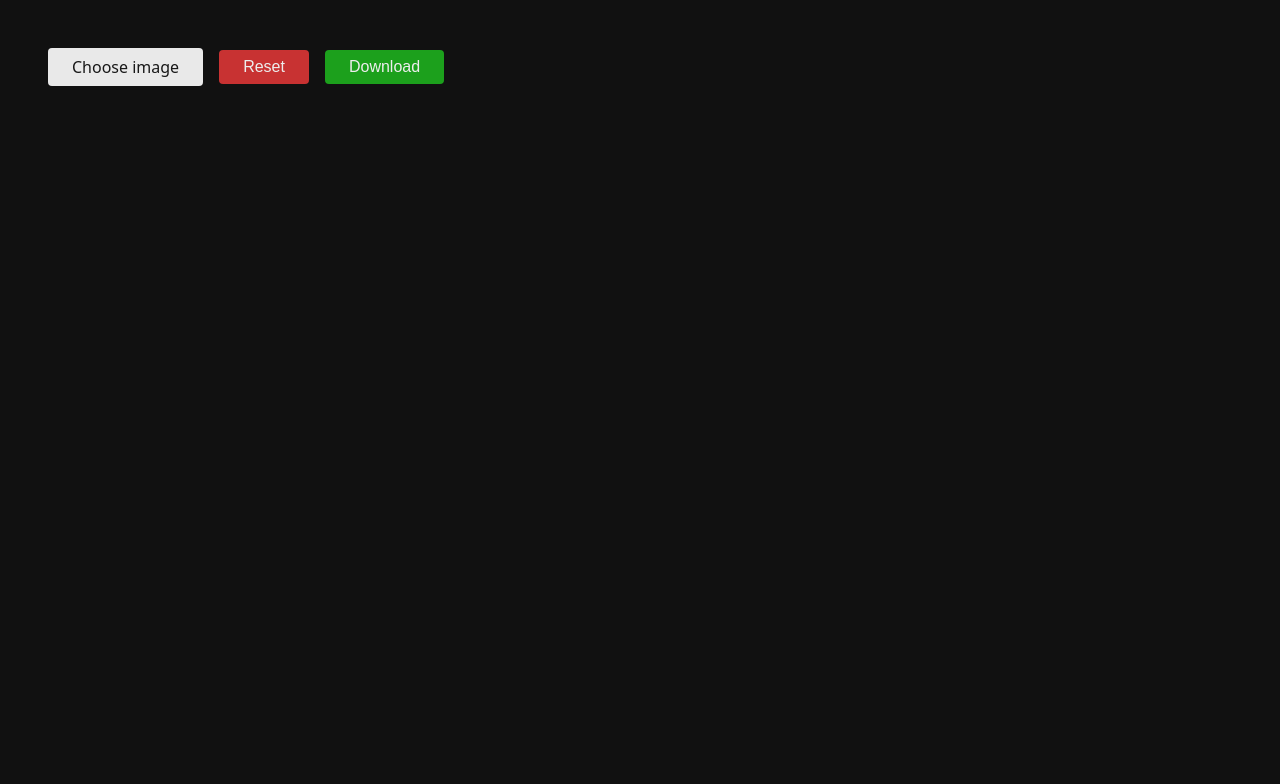
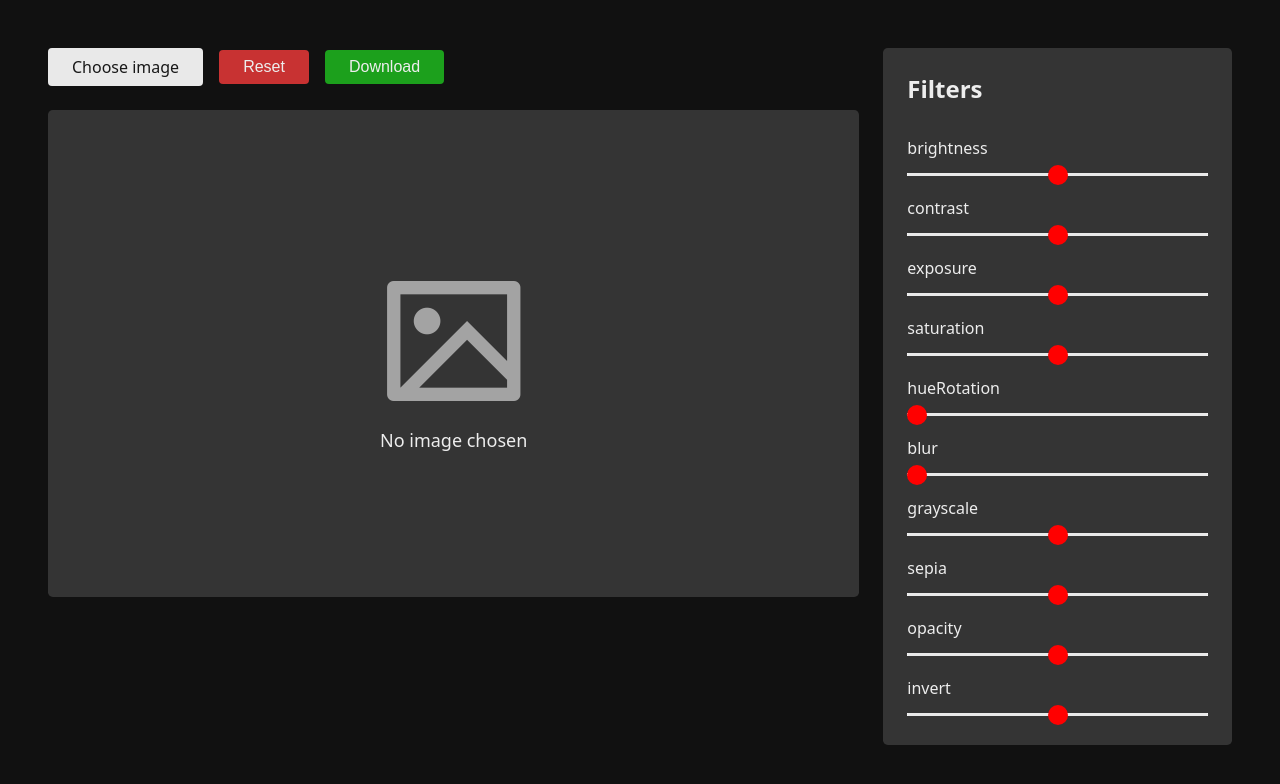
Before and after one commit to Rishi13MM/instafilter, a plain HTML site: page index.html in a window 1280 px wide. Drawn offline with nearby package versions, Linux system fonts and the light colour scheme.

Commit message:
Add filters UI for brightness, blur, contrast, etc

```diff
--- a/index.html
+++ b/index.html
@@ -1,12 +1,15 @@
 <!DOCTYPE html>
 <html lang="en">
+
 <head>
     <meta charset="UTF-8">
     <meta name="viewport" content="width=device-width, initial-scale=1.0">
+    <link href="https://cdn.jsdelivr.net/npm/remixicon@4.9.0/fonts/remixicon.css" rel="stylesheet" />
     <link rel="stylesheet" href="./theme.css">
     <link rel="stylesheet" href="./style.css">
     <title>InstaFilter</title>
 </head>
+
 <body>
 
     <main>
@@ -17,15 +20,30 @@
                         Choose image
                         <input type="file" id="image-input" accept="image/*" hidden>
                     </label>
-                    <button class="btn" id="reset-btn">Reset</button><button class="btn" id="download-btn">Download</button>
+                    <button class="btn" id="reset-btn">Reset</button><button class="btn"
+                        id="download-btn">Download</button>
                 </div>
-                <div class="bottom"></div>
+                <div class="bottom">
+                    <div class="placeholder">
+                        <i class="ri-image-line"></i>
+                        <p>No image chosen</p>
+                    </div>
+                </div>
             </div>
-            <div class="right"></div>
+            <div class="right">
+                <h2>Filters</h2>
+                <div class="filters">
+                    <div class="filter">
+                        <!-- <p>Brightness</p>
+                        <input type="range" min="0" max="200" value="100" name="brightness"> -->
+                    </div>
+                </div>
+            </div>
         </section>
     </main>
 
     <!-- Script -->
-     <script src="./script.js"></script>
+    <script src="./script.js"></script>
 </body>
+
 </html>
--- a/script.js
+++ b/script.js
@@ -0,0 +1,85 @@
+"use strict"
+
+const filterContainerEl = document.querySelector(".filters");
+
+const filters = {
+    brightness: {
+        value: 100,
+        min: 0,
+        max: 200,
+        unit: "%"
+    },
+    contrast: {
+        value: 100,
+        min: 0,
+        max: 200,
+        unit: "%"
+    },
+    exposure: {
+        value: 100,
+        min: 0,
+        max: 200,
+        unit: "%"
+    },
+    saturation: {
+        value: 100,
+        min: 0,
+        max: 200,
+        unit: "%"
+    },
+    hueRotation: {
+        value: 0,
+        min: 0,
+        max: 360,
+        unit: "deg"
+    },
+    blur: {
+        value: 0,
+        min: 0,
+        max: 20,
+        unit: "px"
+    },
+    grayscale: {
+        value: 100,
+        min: 0,
+        max: 200,
+        unit: "%"
+    },
+    sepia: {
+        value: 100,
+        min: 0,
+        max: 200,
+        unit: "%"
+    },
+    opacity: {
+        value: 100,
+        min: 0,
+        max: 200,
+        unit: "%"
+    },
+    invert: {
+        value: 100,
+        min: 0,
+        max: 200,
+        unit: "%"
+    },
+}
+
+
+function createFilterElement(name, value, min, max) {
+    const divEl = document.createElement("div");
+    divEl.classList.add("filter");
+    divEl.innerHTML =
+        `<p>${name}</p>
+    <input type="range" min="${min}" max="${max}" value="${value}" name="${name}">`
+
+    return divEl;
+}
+
+
+
+Object.keys(filters).forEach(key => {
+    const filterEl = createFilterElement(key, filters[key].value, filters[key].min, filters[key].max);
+
+    filterContainerEl.append(filterEl);
+});
--- a/style.css
+++ b/style.css
@@ -15,22 +15,37 @@ html,
 body,
 main,
 section{
-    height: 100%;
+    min-height: 100%;
 }
 
 body{
     font-size: 1.6rem;
 }
 
-main{
-}
 
 main section{
     padding: var(--padding-2xl);
+
+    display: flex;
+    gap: var(--gutter-lg);
+}
+
+section .left{
+    display: flex;
+    flex-direction: column;
+    gap: var(--gutter-lg);
+
+    width: 70%;
+}
+
+section .right{
+    width: 30%;
+    background-color: var(--bg-secondary-color);
+    border-radius: var(--border-radius-lg);
+    padding: var(--padding-lg);
 }
 
 section .top{
-    /* background-color: aqua; */
     display: flex;
     align-items: center;
     gap: var(--gutter-md);
@@ -61,3 +76,72 @@ label.btn{
     align-items: center;
     cursor: pointer;
 }
+
+section .bottom{
+    background-color: var(--bg-secondary-color);
+    /* width: 100%; */
+    aspect-ratio: 5/3;
+    border-radius: var(--border-radius-lg);
+    padding: var(--padding-2xl);
+
+    display: flex;
+    justify-content: center;
+    align-items: center;
+
+}
+
+section .bottom .placeholder{
+    display: flex;
+    flex-direction: column;
+    align-items: center;
+    justify-content: center;
+}
+
+section .bottom .placeholder i{
+    font-size: 16rem;
+    opacity: 0.6;
+}
+
+section .bottom .placeholder p{
+    font-size: var(--font-size-lg);
+}
+
+section .right h2{
+    margin-bottom: var(--margin-md);
+}
+
+section .right .filters{
+    display: flex;
+    flex-direction: column;
+    gap: var(--gutter-md);
+}
+
+section .right .filter input {
+    width: 100%;
+    appearance: none;
+}
+
+section .right .filter input::-webkit-slider-runnable-track{
+    background-color: var(--bg-active-color);
+    height: 3px;
+    border-radius: 2px;
+}
+
+section .right .filter input::-webkit-slider-thumb{
+    cursor: pointer;
+    appearance: none;
+    width: 20px;
+    height: 20px;
+    border-radius: 50%;
+    background-color: red;
+    margin-top: -8.5px;
+}
+
+
+
+
+/* Utility Classes */
+
+.hidden{
+    display: none !important;
+}
```
